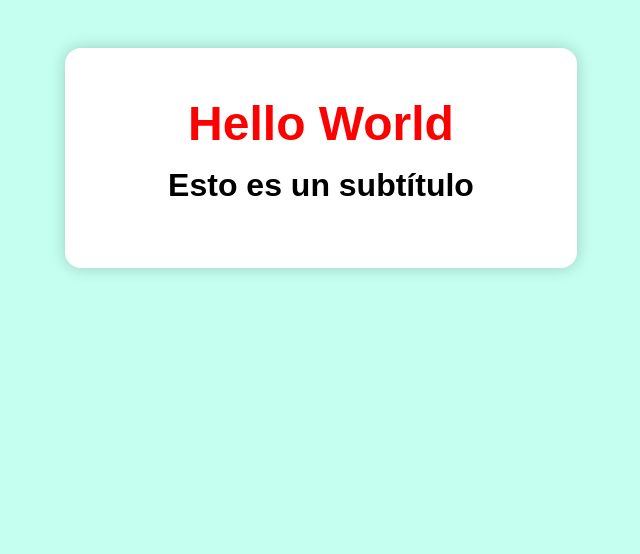
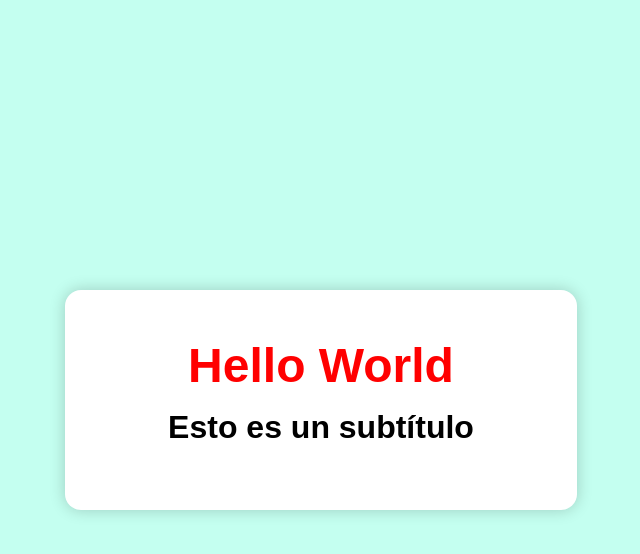
Before and after one commit to Jaimemamalla/REPASO-, a plain HTML site: page index.html in a window 1280 px wide. Shown: the whole page, without its empty margins (319-959 px from the left). Drawn offline with Linux system fonts and the light colour scheme.

Commit message:
btn centrado

```diff
--- a/css/styles.css
+++ b/css/styles.css
@@ -9,6 +9,10 @@
 
 body {
     background-color: #c4fff0;
+    min-height: 100vh;
+    display: flex;
+    justify-content: center;
+    align-items: center;
 }
 
 h1 {
@@ -26,11 +30,15 @@ h2 {
 .container {
     background-color: #fff;
     padding: 3rem;
-    margin: 3rem auto;
+    margin: 0;
     width: 40%;
     text-align: center;
     border-radius: 1rem;
     box-shadow: 0 0 1rem rgba(0, 0, 0, 0.2);
+    display: flex;
+    flex-direction: column;
+    justify-content: center;
+
 }
 
 .container:hover {
```
Also changed, not shown: js/script.js (line endings or trailing spaces).
